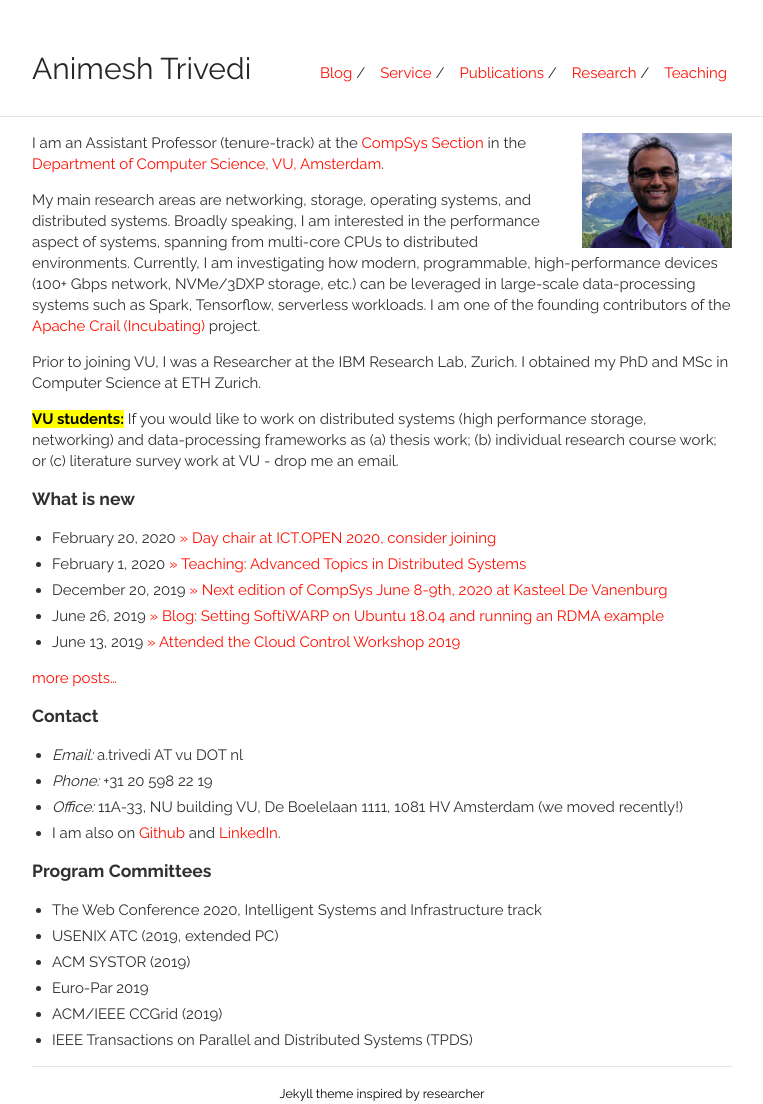
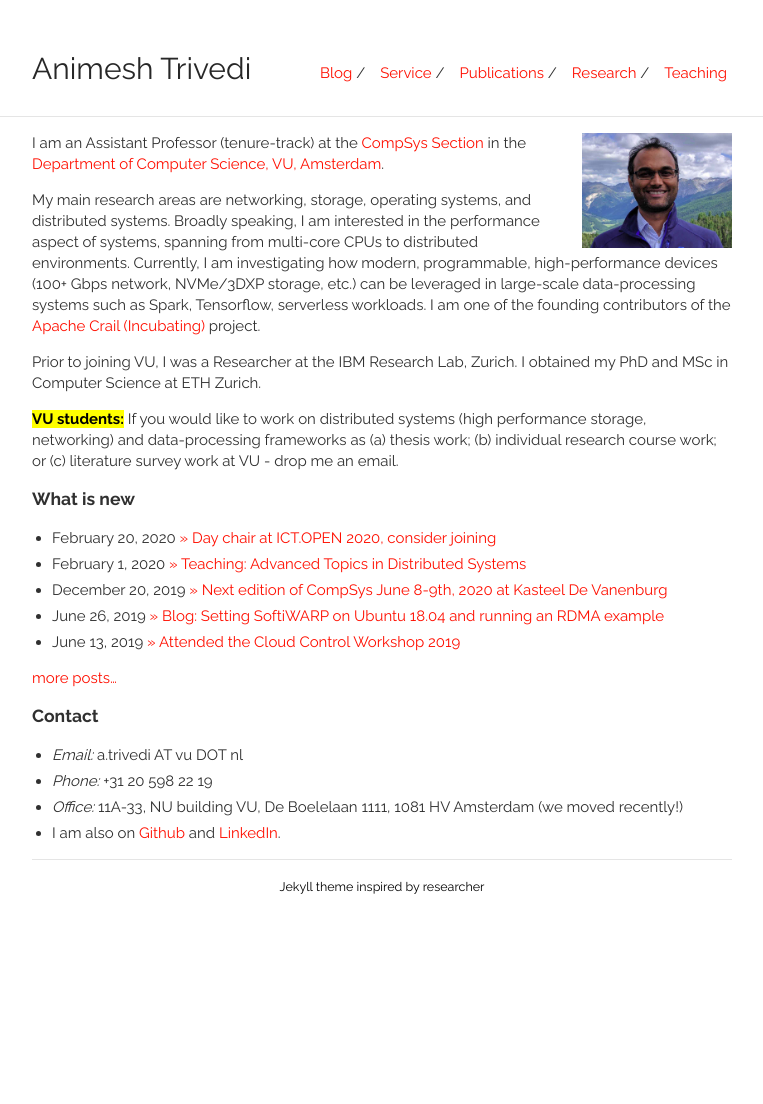
Before and after one commit to animeshtrivedi/animeshtrivedi.github.io, a Jekyll site: the page built from index.md, in a window 1280 px wide. Shown: the whole page, without its empty margins (258-1021 px from the left). Built offline with Jekyll 4.4.1, drawn with Linux system fonts in a browser that asks for light colours; after the commit the page ends 900 px from its top, so only the background shows below that.

Commit message:
index cleanup

```diff
--- a/index.md
+++ b/index.md
@@ -43,11 +43,3 @@ Prior to joining VU, I was a Researcher at the IBM Research Lab, Zurich. I obtai
   * *Phone:* +31 20 598 22 19
   * *Office:* 11A-33, NU building VU, De Boelelaan 1111, 1081 HV Amsterdam (we moved recently!)
   * I am also on [Github](https://github.com/animeshtrivedi) and [LinkedIn](https://ch.linkedin.com/in/animesh-trivedi-5407aa2).
-
-### Program Committees
-  * The Web Conference 2020, Intelligent Systems and Infrastructure track
-  * USENIX ATC (2019, extended PC)
-  * ACM SYSTOR (2019)
-  * Euro-Par 2019
-  * ACM/IEEE CCGrid (2019)
-  * IEEE Transactions on Parallel and Distributed Systems (TPDS)
```
